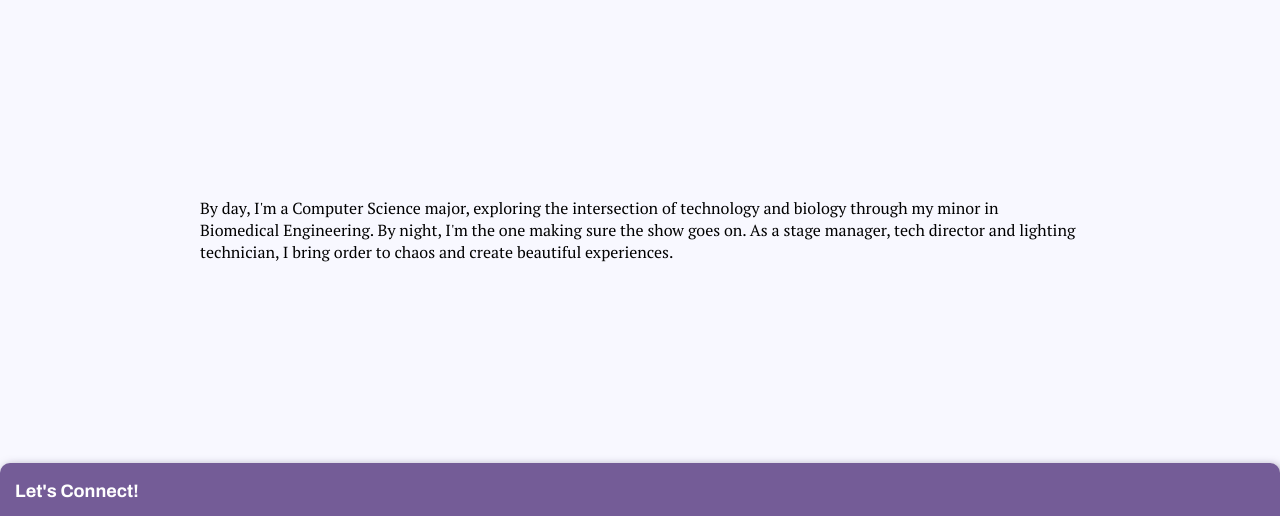
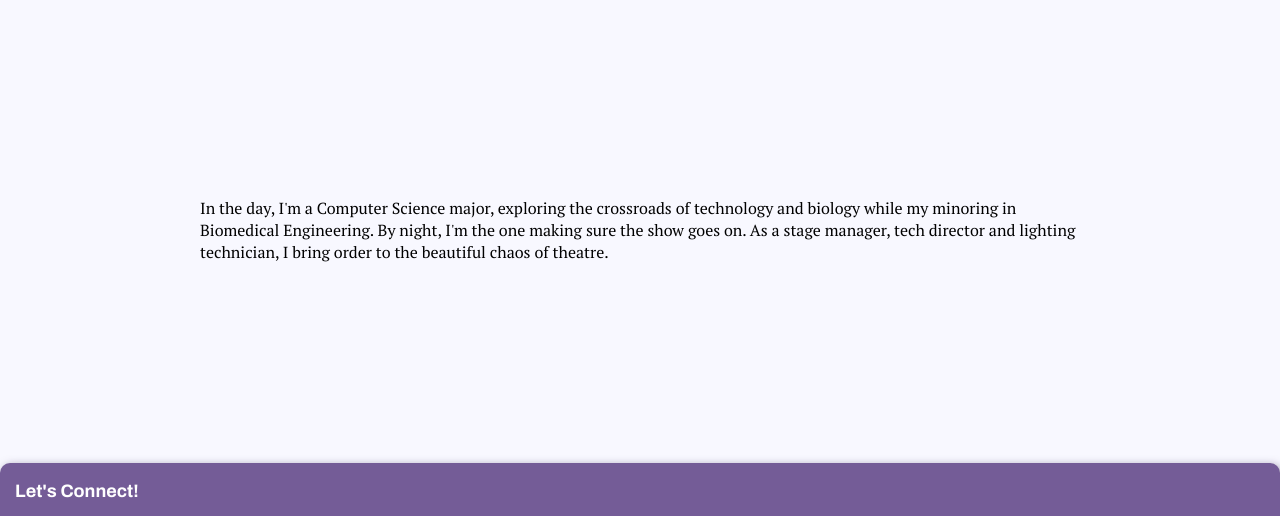
Before and after one commit to nalyahh/Portfolio, a plain HTML site: page index.html in a window 1280 px wide. Shown: the part 623-1139 px from the top of the page. Drawn offline with nearby package versions, Linux system fonts and the light colour scheme.

Commit message:
fixed auto type

```diff
--- a/index.html
+++ b/index.html
@@ -8,7 +8,6 @@
     <link rel="stylesheet" href="mediaqueries.css">
     <link href="https://fonts.googleapis.com/css?family=Archivo:700|PT+Serif" rel="stylesheet">
   </head>
-</head>
 <body>
   <nav id="desktop-nav">
     <div class="logo"> Nalyah </div>
@@ -47,8 +46,8 @@
   </section>
   <div>
     <p id="short-bio">
-By day, I'm a Computer Science major, exploring the intersection of technology and biology through my minor in Biomedical Engineering.
-By night, I'm the one making sure the show goes on. As a stage manager, tech director and lighting technician, I bring order to chaos and create beautiful experiences. </p>
+In the day, I'm a Computer Science major, exploring the crossroads of technology and biology while my minoring in Biomedical Engineering.
+By night, I'm the one making sure the show goes on. As a stage manager, tech director and lighting technician, I bring order to the beautiful chaos of theatre. </p>
   </div>
 <footer>
   <p>Let's Connect!</p>
```
